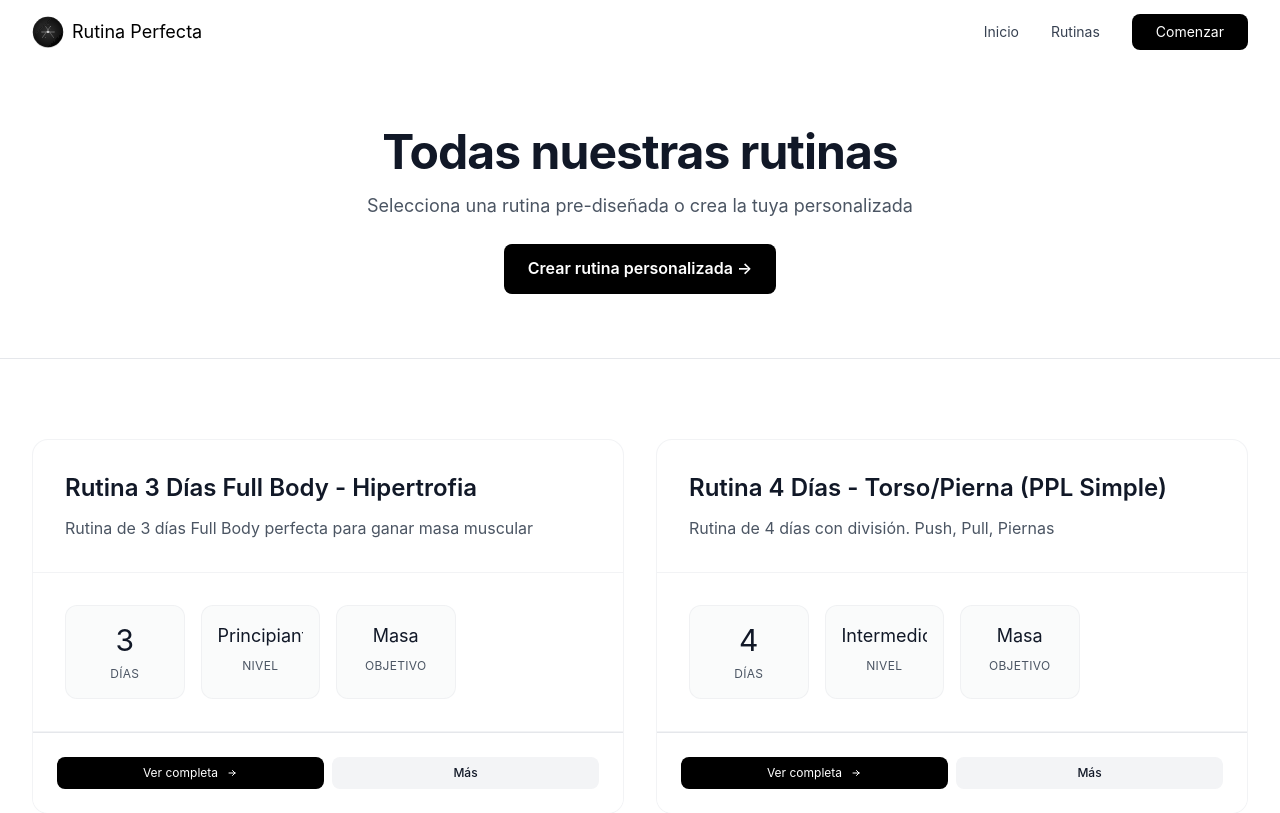
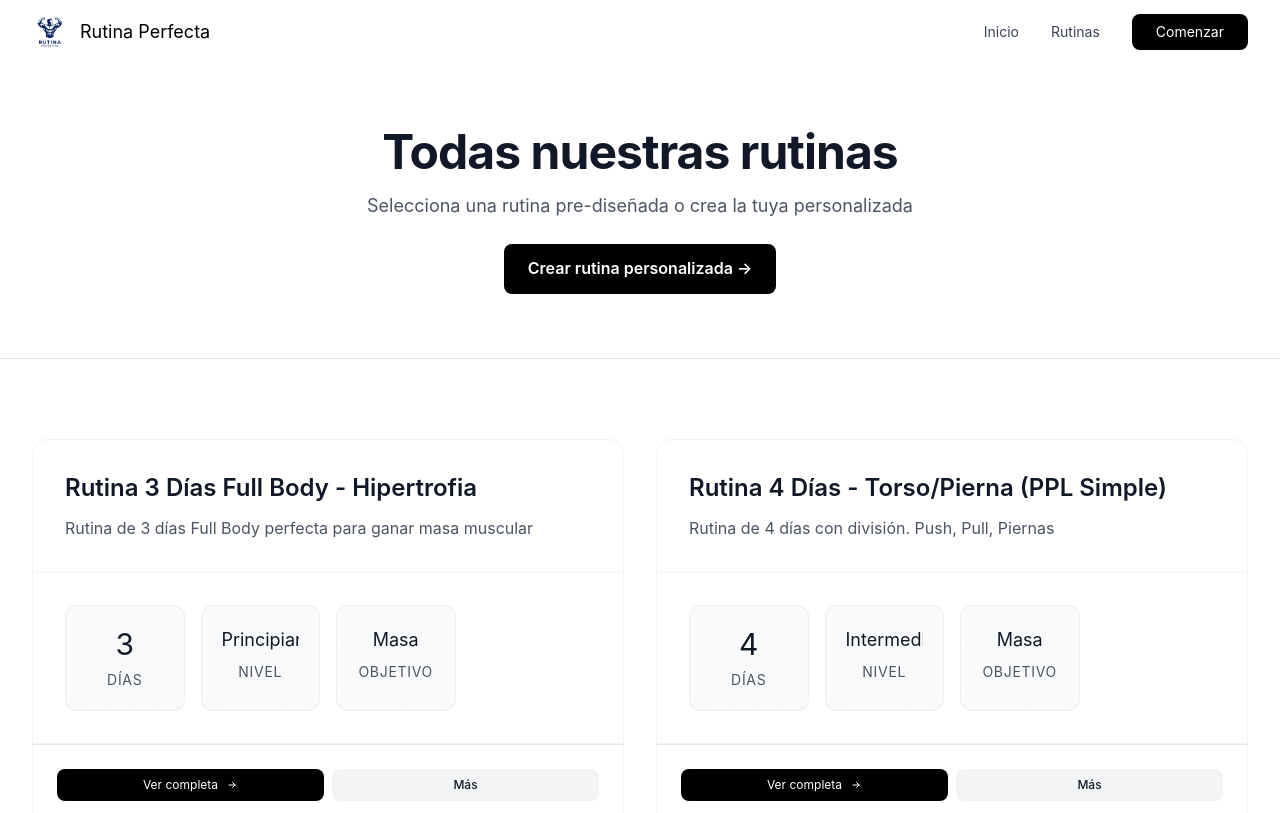
Before and after one commit to jesusmontes5/rutinaperfecta, a Next.js app: page /rutinas in a window 1280 px wide. Shown: the top 813 px of the page. Built offline with nearby package versions, Linux system fonts and the light colour scheme.

Commit message:
refactor: integrate new logo.png and increase sizes

```diff
--- a/app/layout.tsx
+++ b/app/layout.tsx
@@ -88,14 +88,6 @@ export default function RootLayout({
 
         {/* Preconnect to Google services */}
         <link rel="preconnect" href="https://www.googletagmanager.com" />
-        <link rel="preconnect" href="https://pagead2.googlesyndication.com" />
-
-        {/* Google AdSense */}
-        <script
-          async
-          src="https://pagead2.googlesyndication.com/pagead/js/adsbygoogle.js?client=ca-pub-7194910562579872"
-          crossOrigin="anonymous"
-        ></script>
 
         {/* Schema Markup */}
         <SchemaMarkup />
--- a/components/Footer.tsx
+++ b/components/Footer.tsx
@@ -100,13 +100,6 @@ export default function Footer() {
             </div>
           </div>
         </div>
-
-        {/* AdSense Ad Space */}
-        <div className="py-8 sm:py-12 border-t border-gray-200/50">
-          <div className="bg-gray-50/50 rounded-xl p-8 sm:p-12 text-center min-h-[90px] sm:min-h-[100px] flex items-center justify-center border border-gray-200/50">
-            {/* Google AdSense ad will be displayed here */}
-          </div>
-        </div>
       </div>
     </footer>
   );
--- a/components/LoadingScreen.tsx
+++ b/components/LoadingScreen.tsx
@@ -1,7 +1,6 @@
 'use client';
 
 import { useEffect, useState } from 'react';
-import Logo from '@/components/Logo';
 
 export default function LoadingScreen() {
   const [isVisible, setIsVisible] = useState(true);
@@ -28,23 +27,34 @@ export default function LoadingScreen() {
   if (!isVisible) return null;
 
   return (
-    <div className="fixed inset-0 bg-white z-[9999] flex items-center justify-center">
+    <div className="fixed inset-0 bg-gradient-to-br from-white via-white to-gray-50 z-[9999] flex items-center justify-center overflow-hidden">
+      {/* Elementos de fondo decorativos */}
+      <div className="absolute inset-0 pointer-events-none">
+        <div className="absolute top-20 right-20 w-72 h-72 bg-black/5 rounded-full blur-3xl animate-pulse"></div>
+        <div className="absolute bottom-20 left-20 w-72 h-72 bg-black/5 rounded-full blur-3xl animate-pulse" style={{ animationDelay: '1s' }}></div>
+      </div>
+
       {/* Contenedor principal */}
-      <div className="flex flex-col items-center justify-center gap-8">
-        {/* Logo - Mejorado */}
-        <div className="animate-fade-in">
-          <Logo size="large" />
+      <div className="relative z-10 flex flex-col items-center justify-center gap-8 px-6">
+        {/* Logo - Premium Animation */}
+        <div className="animate-bounce-slow">
+          <div className="w-32 h-32 bg-white rounded-2xl flex items-center justify-center shadow-lg p-2">
+            <img
+              src="/logo.png"
+              alt="Rutina Perfecta"
+              className="w-full h-full object-contain rounded-xl"
+            />
+          </div>
         </div>
 
-        {/* Loader - Líneas animadas */}
-        <div className="flex items-center justify-center gap-2 h-12">
+        {/* Loader - Puntos animados premium */}
+        <div className="flex items-center justify-center gap-2 h-8">
           {[...Array(3)].map((_, i) => (
             <div
               key={i}
-              className="w-1 bg-black rounded-full"
+              className="w-2 h-2 bg-black rounded-full"
               style={{
-                height: `${20 + i * 15}px`,
-                animation: `loading 1.4s ease-in-out infinite`,
+                animation: `pulse-dot 1.4s ease-in-out infinite`,
                 animationDelay: `${i * 0.2}s`,
               }}
             />
@@ -53,17 +63,46 @@ export default function LoadingScreen() {
       </div>
 
       <style jsx>{`
-        @keyframes loading {
+        @keyframes pulse-dot {
           0%,
           60%,
           100% {
             opacity: 0.3;
-            transform: scaleY(1);
+            transform: scale(1);
           }
           30% {
             opacity: 1;
-            transform: scaleY(1.3);
+            transform: scale(1.2);
           }
+        }
+
+        @keyframes bounce-slow {
+          0%,
+          100% {
+            transform: translateY(0);
+          }
+          50% {
+            transform: translateY(-10px);
+          }
+        }
+
+        @keyframes fadeIn {
+          from {
+            opacity: 0;
+            transform: translateY(10px);
+          }
+          to {
+            opacity: 1;
+            transform: translateY(0);
+          }
+        }
+
+        .animate-bounce-slow {
+          animation: bounce-slow 2s ease-in-out infinite;
+        }
+
+        .animate-fadeIn {
+          animation: fadeIn 0.6s ease-out forwards;
         }
       `}</style>
     </div>
--- a/components/Logo.tsx
+++ b/components/Logo.tsx
@@ -7,31 +7,29 @@ interface LogoProps {
 
 export default function Logo({ size = 'small', showText = false }: LogoProps) {
   const sizeClasses = {
-    small: 'w-8 h-8',
-    medium: 'w-12 h-12',
-    large: 'w-16 h-16',
-  };
-
-  const textSizes = {
-    small: 'text-xs',
-    medium: 'text-sm',
-    large: 'text-lg',
+    small: 'w-10 h-10',
+    medium: 'w-14 h-14',
+    large: 'w-20 h-20',
   };
 
   return (
-    <div className="flex items-center gap-2">
-      <div className={`${sizeClasses[size]} hover:opacity-80 transition-opacity`}>
+    <div className="flex items-center gap-2 hover:opacity-90 transition-all duration-300">
+      <div className={`${sizeClasses[size]} flex items-center justify-center`}>
         <img
-          src="/rutinaperfecta.svg"
+          src="/logo.png"
           alt="Rutina Perfecta Logo"
-          className="w-full h-full object-contain"
+          className="w-full h-full object-contain rounded-lg"
         />
       </div>
 
       {showText && (
-        <span className={`${textSizes[size]} font-700 text-black`}>
-          Rutina Perfecta
-        </span>
+        <div className="w-20 h-8 flex items-center justify-center">
+          <img
+            src="/LOGOTEXTO.jpg"
+            alt="Rutina Perfecta"
+            className="h-full object-contain"
+          />
+        </div>
       )}
     </div>
   );
--- a/components/RoutineCard.tsx
+++ b/components/RoutineCard.tsx
@@ -24,24 +24,24 @@ export default function RoutineCard({ routine, expanded = false }: RoutineCardPr
       </div>
 
       {/* Info Grid - Improved Responsivity */}
-      <div className="p-6 sm:p-7 md:p-8 border-b border-gray-200/50 bg-white/50">
-        <div className="grid grid-cols-2 md:grid-cols-4 gap-3 sm:gap-4">
-          <div className="p-3 sm:p-4 bg-gray-50/80 border border-gray-200/50 rounded-xl text-center hover:bg-gray-100/80 transition">
-            <div className="text-2xl sm:text-3xl font-700 text-gray-900">{routine.days}</div>
-            <div className="text-xs text-gray-600 font-600 uppercase tracking-wide mt-2">Días</div>
+      <div className="p-4 sm:p-6 md:p-8 border-b border-gray-200/50 bg-white/50">
+        <div className="grid grid-cols-3 md:grid-cols-4 gap-2 sm:gap-3 md:gap-4">
+          <div className="p-3 sm:p-4 md:p-5 bg-gradient-to-br from-gray-50 to-gray-100/50 border border-gray-200/70 rounded-lg sm:rounded-xl text-center hover:from-gray-100 hover:to-gray-100/50 transition-all">
+            <div className="text-xl sm:text-2xl md:text-3xl font-800 text-gray-900 leading-none">{routine.days}</div>
+            <div className="text-xs sm:text-sm text-gray-600 font-700 uppercase tracking-wider mt-1.5 sm:mt-2">Días</div>
           </div>
-          <div className="p-3 sm:p-4 bg-gray-50/80 border border-gray-200/50 rounded-xl text-center hover:bg-gray-100/80 transition">
-            <div className="text-sm sm:text-lg font-700 text-gray-900 capitalize line-clamp-1">{routine.level}</div>
-            <div className="text-xs text-gray-600 font-600 uppercase tracking-wide mt-2">Nivel</div>
+          <div className="p-3 sm:p-4 md:p-5 bg-gradient-to-br from-gray-50 to-gray-100/50 border border-gray-200/70 rounded-lg sm:rounded-xl text-center hover:from-gray-100 hover:to-gray-100/50 transition-all">
+            <div className="text-sm sm:text-base md:text-lg font-800 text-gray-900 capitalize line-clamp-2 leading-tight">{routine.level}</div>
+            <div className="text-xs sm:text-sm text-gray-600 font-700 uppercase tracking-wider mt-1.5 sm:mt-2">Nivel</div>
           </div>
-          <div className="p-3 sm:p-4 bg-gray-50/80 border border-gray-200/50 rounded-xl text-center hover:bg-gray-100/80 transition">
-            <div className="text-sm sm:text-lg font-700 text-gray-900 capitalize line-clamp-1">{routine.objective}</div>
-            <div className="text-xs text-gray-600 font-600 uppercase tracking-wide mt-2">Objetivo</div>
+          <div className="p-3 sm:p-4 md:p-5 bg-gradient-to-br from-gray-50 to-gray-100/50 border border-gray-200/70 rounded-lg sm:rounded-xl text-center hover:from-gray-100 hover:to-gray-100/50 transition-all">
+            <div className="text-sm sm:text-base md:text-lg font-800 text-gray-900 capitalize line-clamp-2 leading-tight">{routine.objective}</div>
+            <div className="text-xs sm:text-sm text-gray-600 font-700 uppercase tracking-wider mt-1.5 sm:mt-2">Objetivo</div>
           </div>
           {!isPrebuilt && 'location' in routine && (
-            <div className="p-3 sm:p-4 bg-gray-50/80 border border-gray-200/50 rounded-xl text-center hover:bg-gray-100/80 transition md:col-span-1">
-              <div className="text-sm sm:text-lg font-700 text-gray-900 capitalize line-clamp-1">{routine.location}</div>
-              <div className="text-xs text-gray-600 font-600 uppercase tracking-wide mt-2">Lugar</div>
+            <div className="hidden md:block p-3 sm:p-4 md:p-5 bg-gradient-to-br from-gray-50 to-gray-100/50 border border-gray-200/70 rounded-lg sm:rounded-xl text-center hover:from-gray-100 hover:to-gray-100/50 transition-all">
+              <div className="text-sm sm:text-base md:text-lg font-800 text-gray-900 capitalize line-clamp-2 leading-tight">{routine.location}</div>
+              <div className="text-xs sm:text-sm text-gray-600 font-700 uppercase tracking-wider mt-1.5 sm:mt-2">Lugar</div>
             </div>
           )}
         </div>
```
Also changed, not shown: public/logo.png (added).
